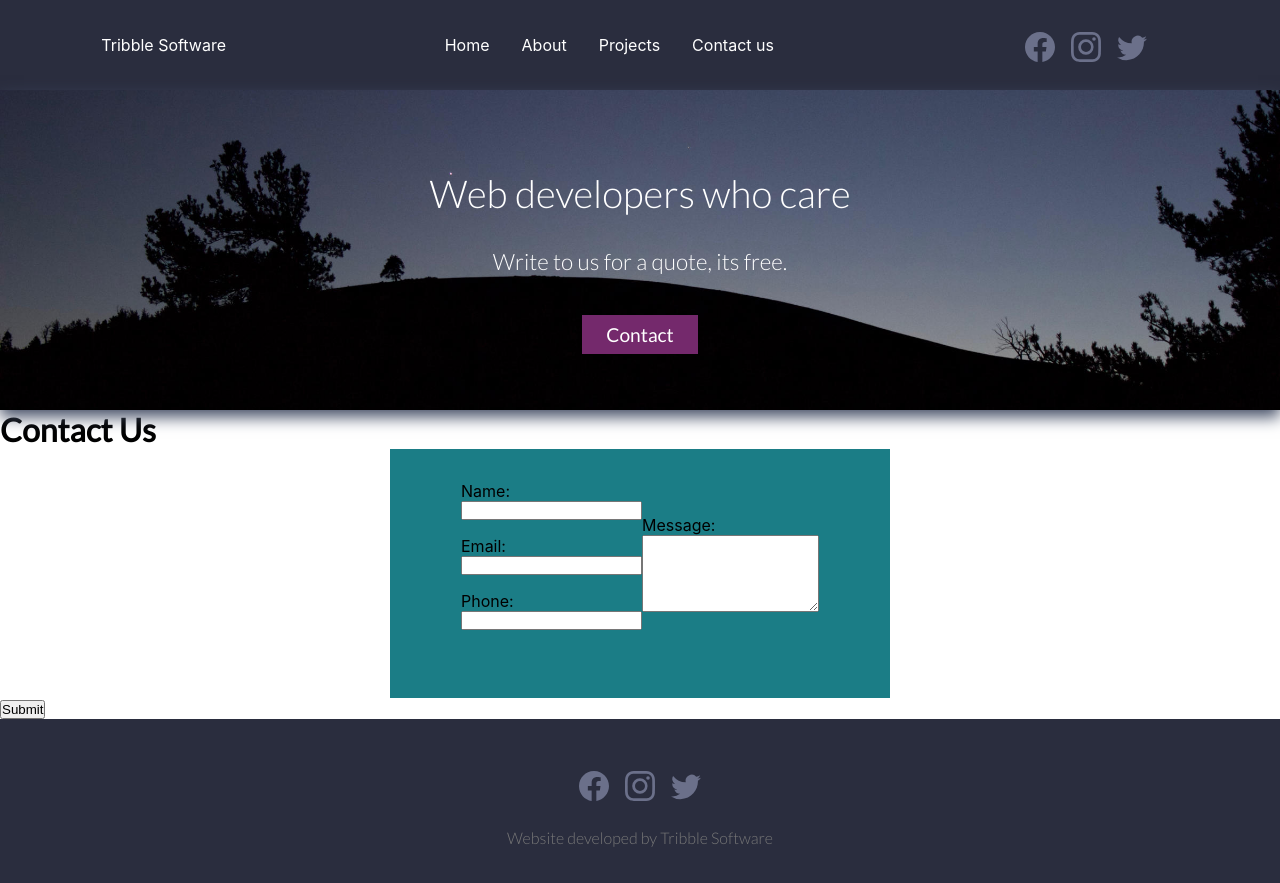
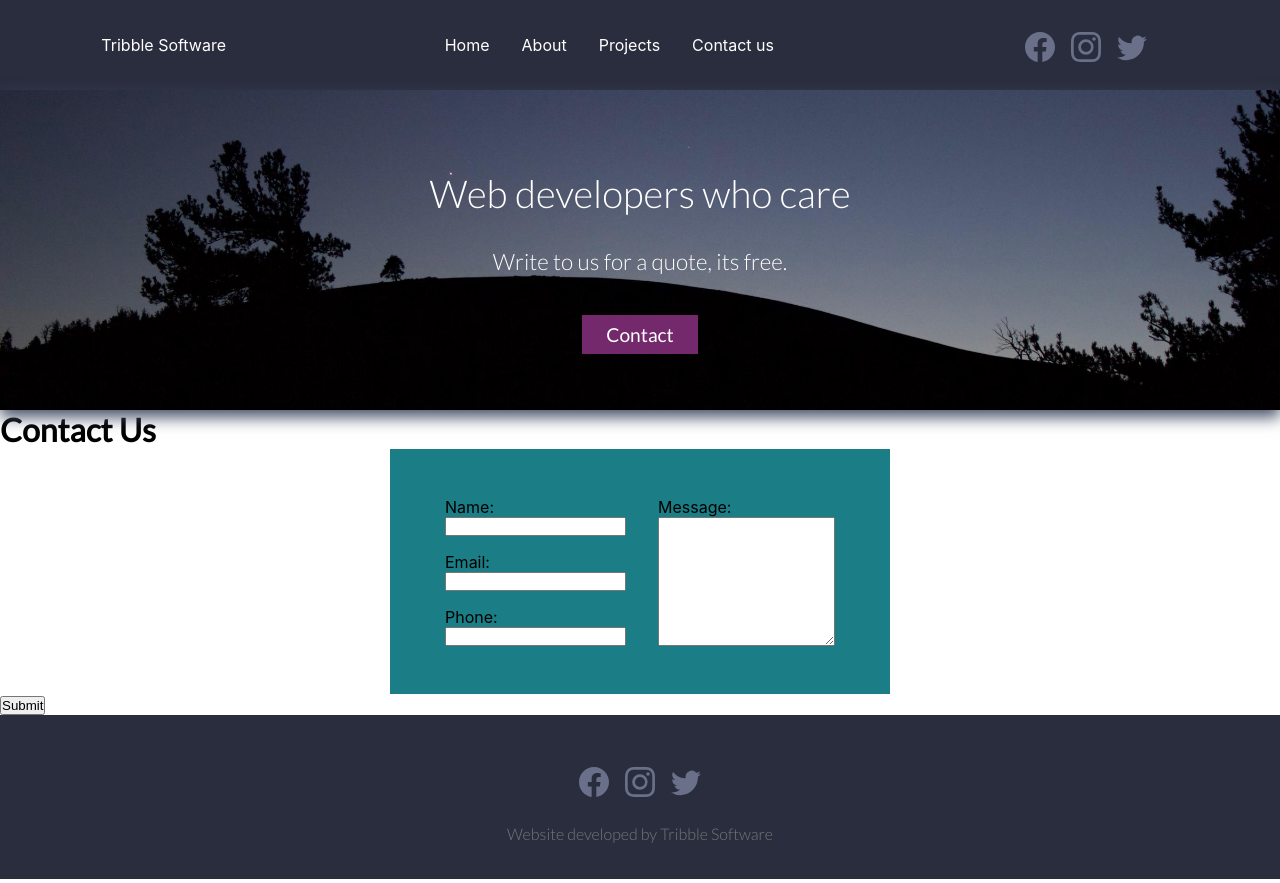
Before and after one commit to RandallBG/TribbleSoftwareWebsite, a React (Create React App) app: page /contact in a window 1280 px wide. Built offline with nearby package versions, Linux system fonts and the light colour scheme.

Commit message:
Fixed some styling of contact form

```diff
--- a/src/App.js
+++ b/src/App.js
@@ -25,5 +25,4 @@ function App() {
     </BrowserRouter>
   );
 }
-
 export default App;
--- a/src/components/Contact/Contact.css
+++ b/src/components/Contact/Contact.css
@@ -4,19 +4,27 @@
   margin: 0 auto;
   padding: 0 20px;
   background-color: rgb(27, 125, 134);
-    display: flex; ;
+  display: flex;
   justify-content: center;
-    align-items: center;
-    padding: 2rem;;
+  padding: 2rem;
 }
 
 .form-group {
   margin-bottom: 20px;
   display: flex;
   flex-direction: column;
-
+  /* height: 100%; */
+  margin: 1rem;
 }
 
 .form-group Input {
   margin-bottom: 1rem;
 }
+
+.form-group textarea {
+  height: 100%;
+}
+
+.formInput:nth-of-type(3) {
+  margin-bottom: 0;
+}
```
Lines whose indentation alone changed are shown as unchanged.
